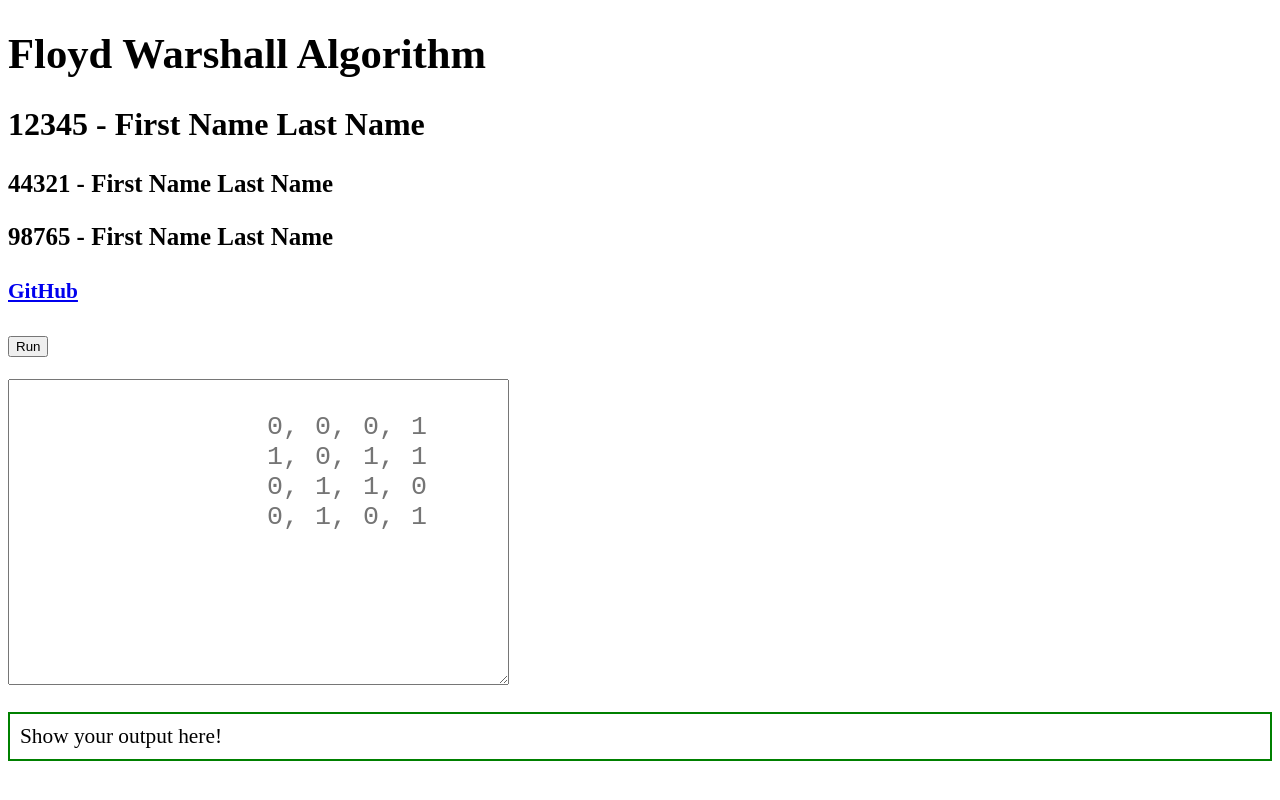
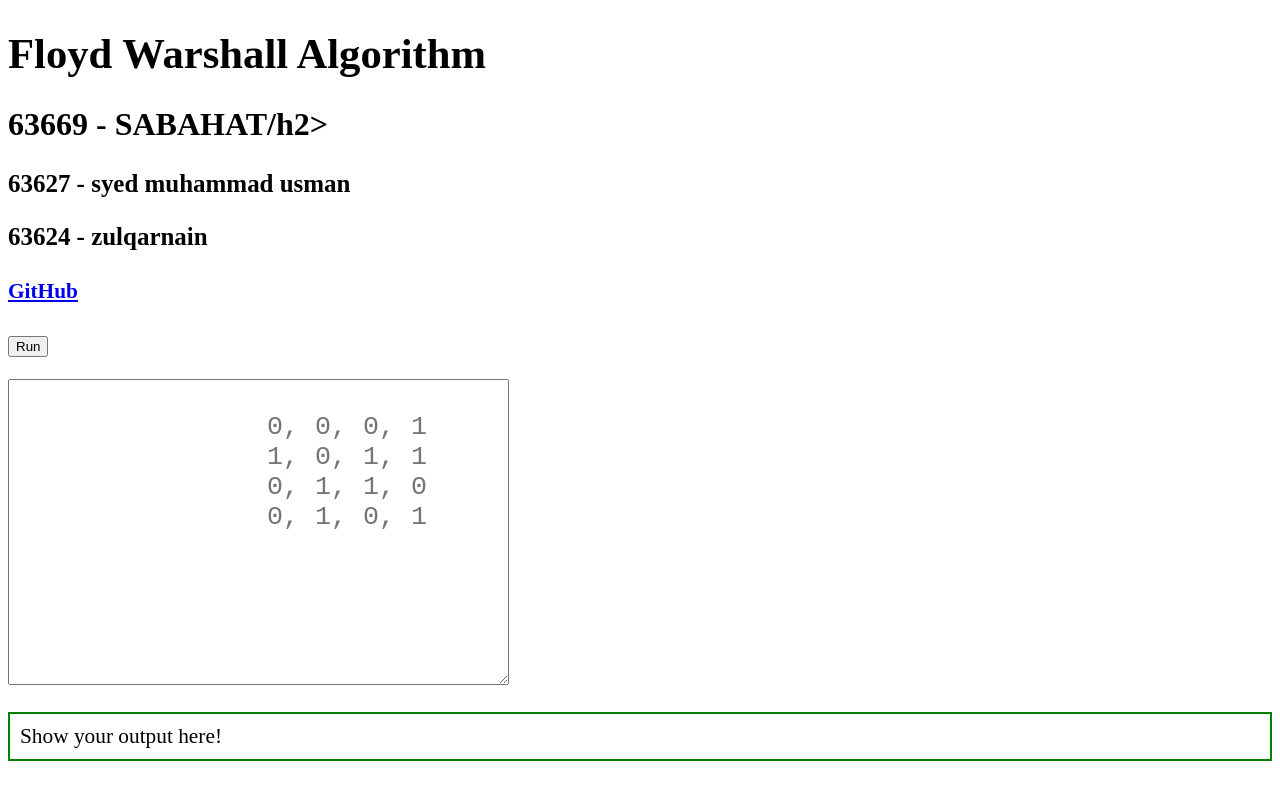
Before and after one commit to sabahahah/DM-109-Fall-2020, a plain HTML site: page Assignment_1/FWAlgo.html in a window 1280 px wide. Drawn offline with Linux system fonts and the light colour scheme.

Commit message:
Update FWAlgo.html

```diff
--- a/Assignment_1/FWAlgo.html
+++ b/Assignment_1/FWAlgo.html
@@ -7,9 +7,9 @@
 </head>
 <body style="font-size: 16pt;">
 	<h1>Floyd Warshall Algorithm</h1>
-	<h2>12345 - First Name Last Name</h2><!--This is the group leader-->
-	<h3>44321 - First Name Last Name</h3><!--This is the 2nd Member of the group-->
-	<h3>98765 - First Name Last Name</h3><!--This is the 3rd Member of the group-->
+	<h2>63669 - SABAHAT/h2><!--This is the group leader-->
+	<h3>63627 - syed muhammad usman</h3><!--This is the 2nd Member of the group-->
+	<h3>63624 - zulqarnain</h3><!--This is the 3rd Member of the group-->
 	<h4><a href="about:blank" target="blank">GitHub</a></h4><!--Replace about:blank with your GitHub repository folder for assignment 1. -->
 	<p>
 		<button id="btnRun" onclick="runFwAlgo()">Run</button>
```
